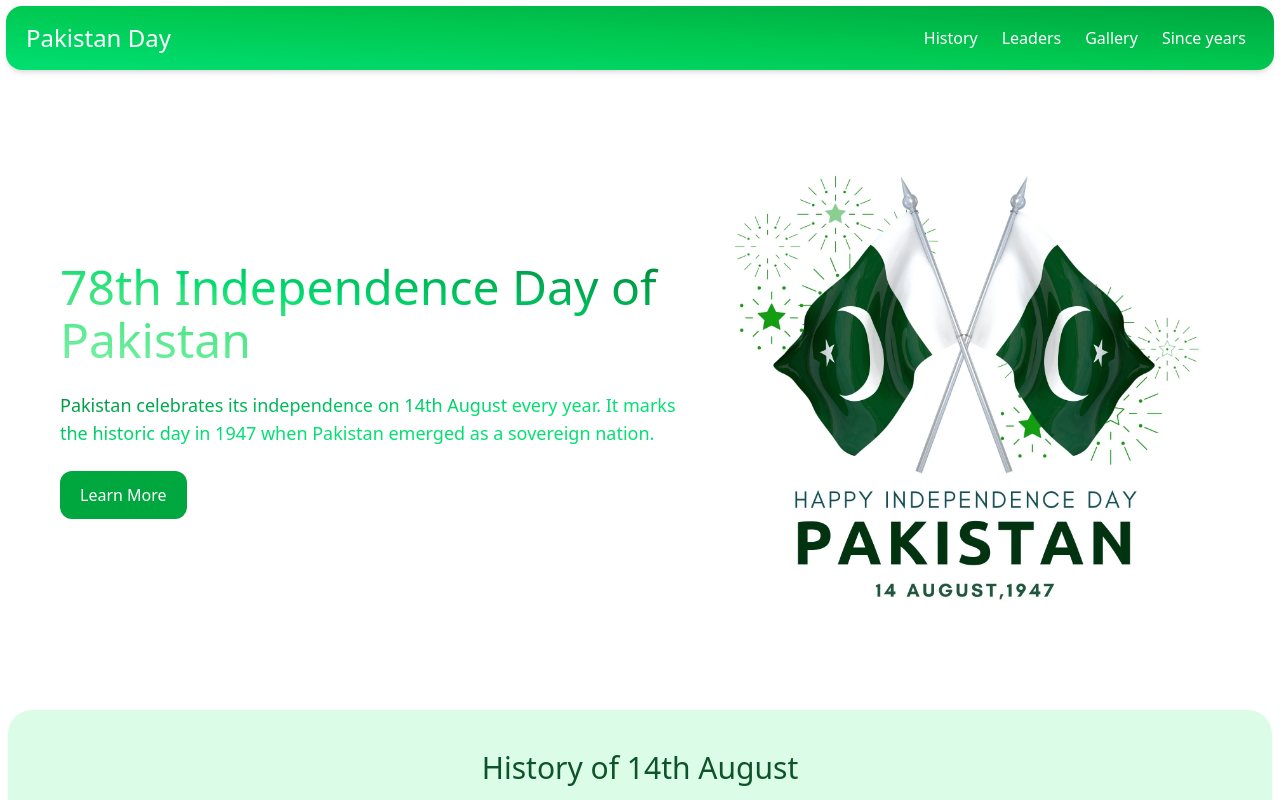
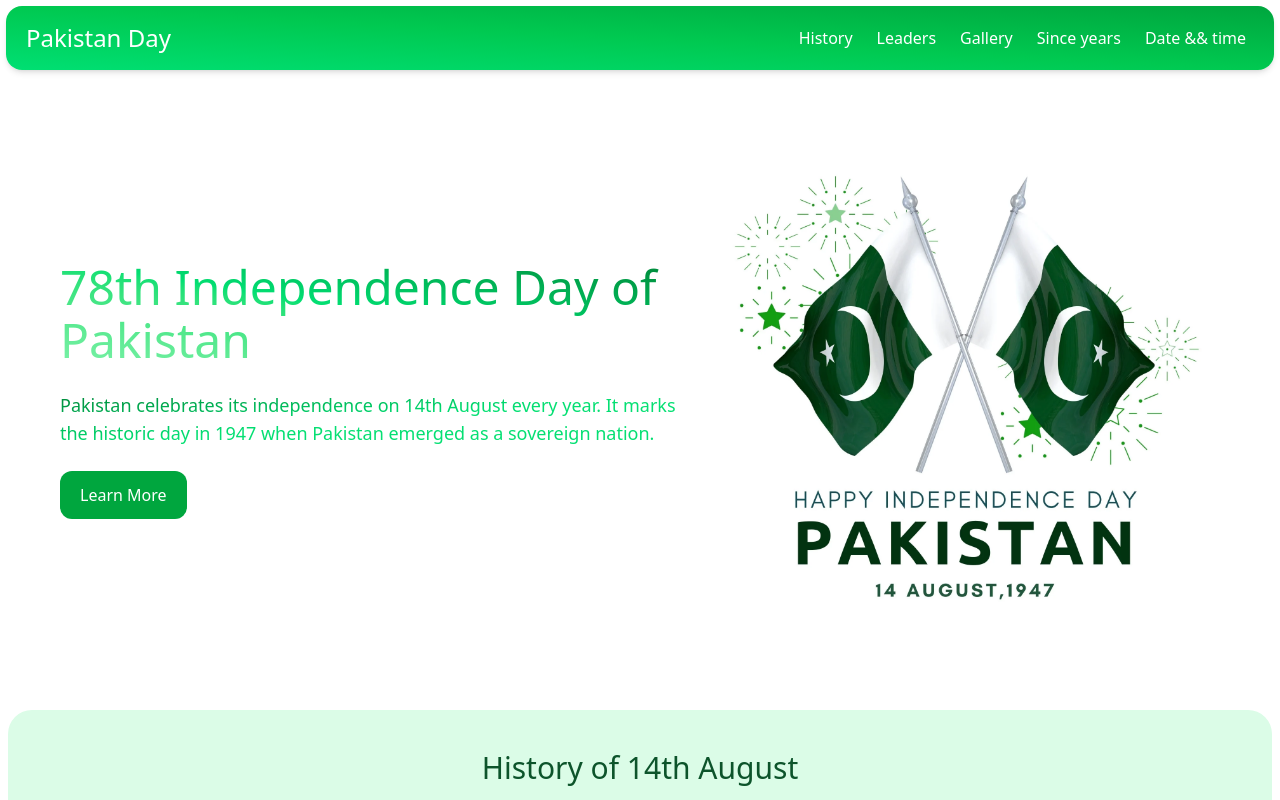
Before and after one commit to TalhaJ30/pakistan-day-project, a React (Vite) app: page / in a window 1280 px wide. Shown: the top 800 px of the page. Built offline with nearby package versions, Linux system fonts and the light colour scheme.

Commit message:
added change

```diff
--- a/src/App.jsx
+++ b/src/App.jsx
@@ -7,6 +7,7 @@ import Footer from "./Footer";
 import Completedetail from "./Completedetail";
 import Gallery from "./Gallery";
 import Countdown from "./Countdown";
+import Curranttimes from "./Curranttimes";
 
 
 export default function App() {
@@ -137,6 +138,10 @@ export default function App() {
           <div>
             <Countdown countdown={countdown} />
           </div>
+          {/* Curranttimes Section */}
+          <div id="date&time">
+            <Curranttimes />
+          </div>
 
           {/* Footer */}
           <Footer />
--- a/src/Countdown.jsx
+++ b/src/Countdown.jsx
@@ -49,9 +49,7 @@ const Countdown = ({countdown}) => {
           </div>
         </div>
       </section>
-      <div>
-        <Curranttimes />
-      </div>
+
     </>
   )
 }
--- a/src/Header.jsx
+++ b/src/Header.jsx
@@ -35,6 +35,13 @@ const Header = ({isMobileMenuOpen , handleSmoothScroll , toggleMobileMenu}) => {
             className="transition-all duration-300 ease-in-out hover:text-green-200 hover:scale-110 px-2 py-1 rounded"
           >
             Since years
+          </a>
+          <a
+            href="#dat&time"
+            onClick={(e) => handleSmoothScroll(e, "date&time")}
+            className="transition-all duration-300 ease-in-out hover:text-green-200 hover:scale-110 px-2 py-1 rounded"
+          >
+            Date && time
           </a>
         </div>
 
@@ -76,6 +83,7 @@ const Header = ({isMobileMenuOpen , handleSmoothScroll , toggleMobileMenu}) => {
               <a href="#leaders" onClick={(e) => handleSmoothScroll(e, "leaders")} className="px-4 py-3 rounded-2xl  hover:bg-green-600 transition-colors border-b border-green-600">Leaders</a>
               <a href="#gallery" onClick={(e) => handleSmoothScroll(e, "gallery")} className="px-4 py-3 rounded-2xl  hover:bg-green-600 transition-colors border-b border-green-600">Gallery</a>
               <a href="#countdown" onClick={(e) => handleSmoothScroll(e, "countdown")} className="px-4 py-3 hover:bg-green-600 rounded-2xl  transition-colors"> Since years</a>
+              <a href="#date&time" onClick={(e) => handleSmoothScroll(e, "date&time")} className="px-4 py-3 hover:bg-green-600 rounded-2xl  transition-colors">Date & Time</a>
             </div>
           </div>
         )}
```
